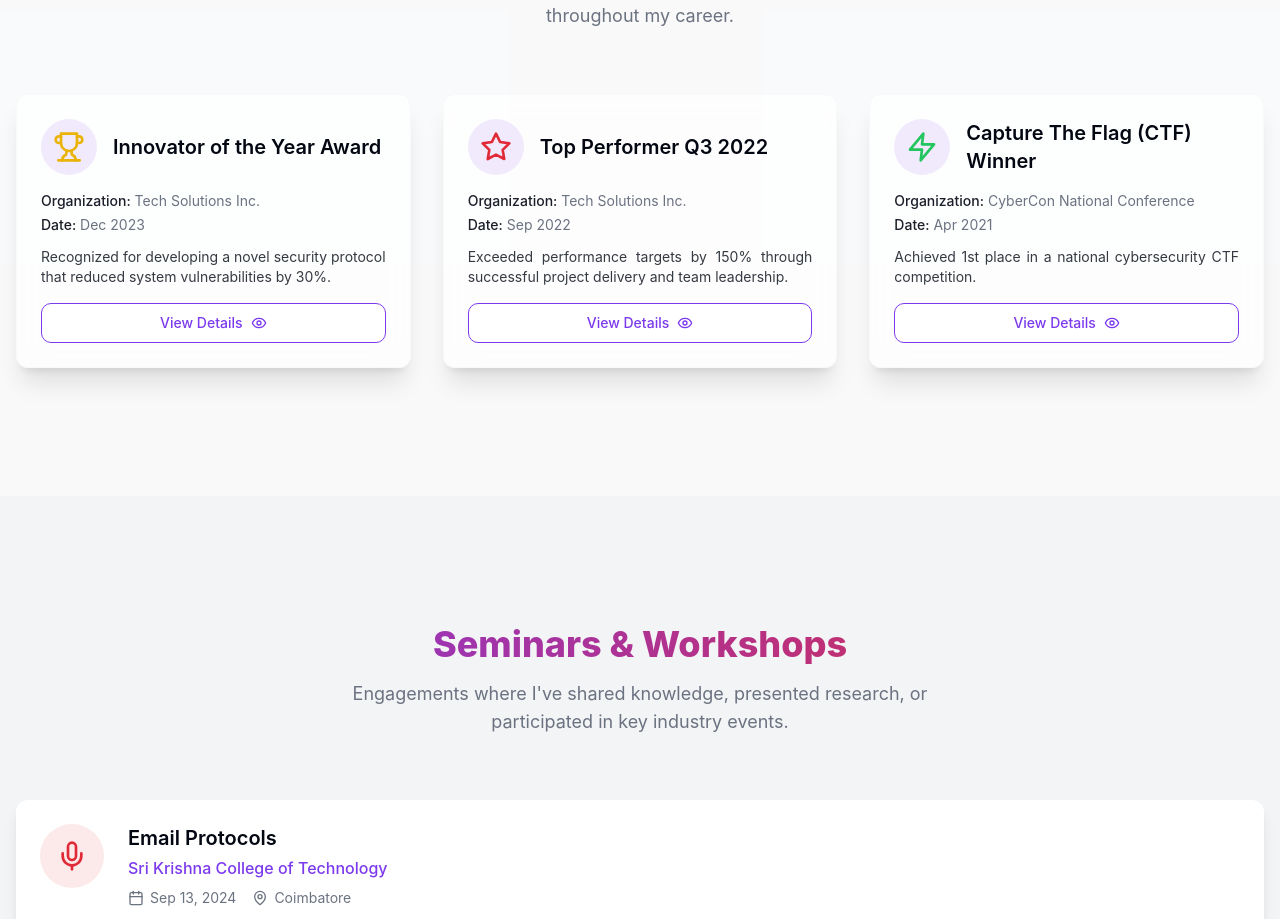
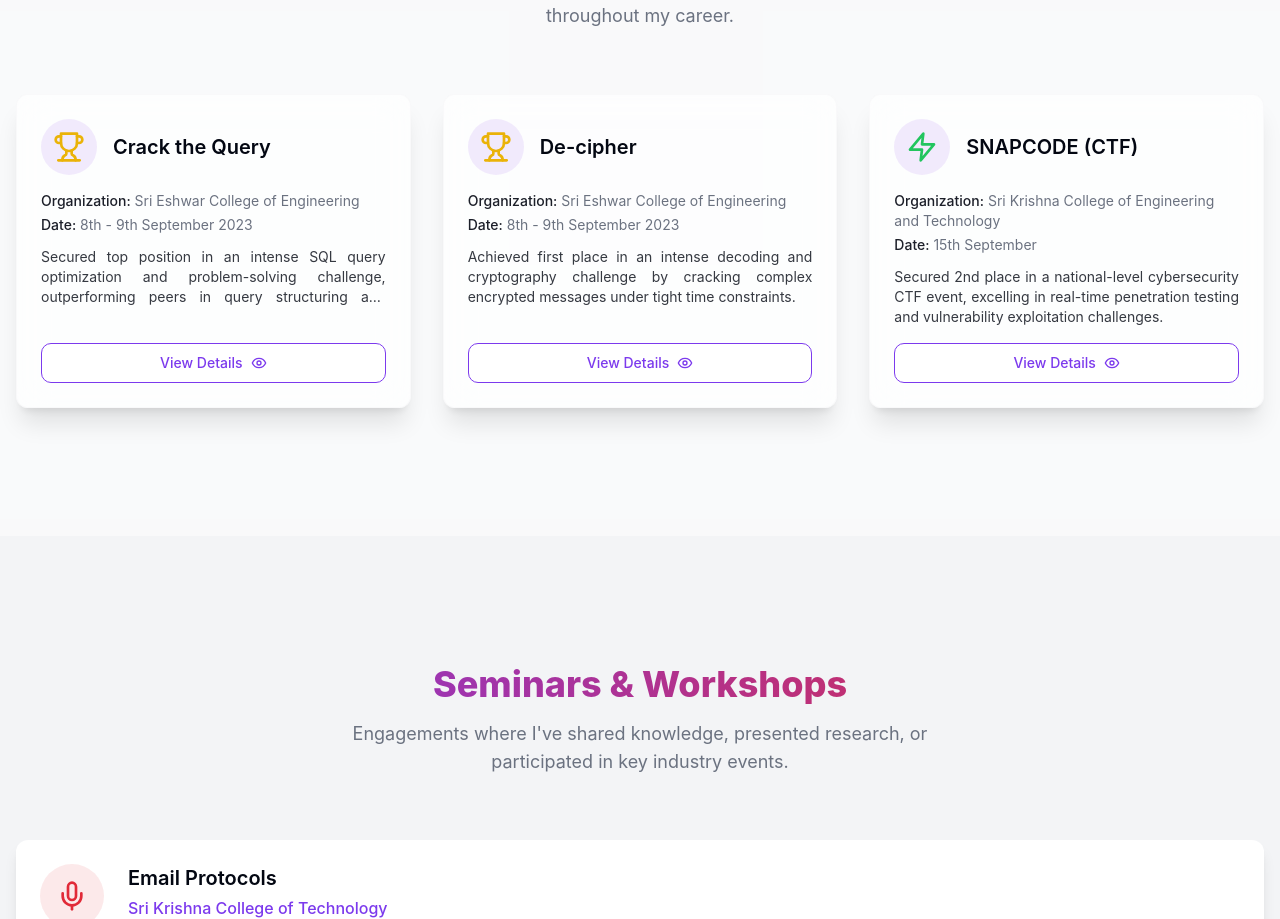
Before and after one commit to aarav-26/MyPortfolio, a React (Vite) app: page / in a window 1280 px wide. Shown: the part 4562-5481 px from the top of the page. Built offline with nearby package versions, Linux system fonts and the light colour scheme.

Commit message:
Update data.js

```diff
--- a/src/components/portfolio/data.js
+++ b/src/components/portfolio/data.js
@@ -155,50 +155,50 @@ export const projectsData = [
 
 export const achievementsData = [
   {
-    id: "innovator-award-2023",
-    title: "Innovator of the Year Award",
-    organization: "Tech Solutions Inc.",
-    eventName: "Annual Company Awards Gala",
-    date: "Dec 2023",
-    shortDescription: "Recognized for developing a novel security protocol that reduced system vulnerabilities by 30%.",
-    fullDescription: "This award acknowledges outstanding innovation and contribution to the company's security posture. The developed protocol involved a multi-layered defense strategy, significantly enhancing protection against emerging cyber threats and improving overall system resilience. The project was completed ahead of schedule and under budget.",
+    id: "01",
+    title: "Crack the Query",
+    organization: "Sri Eshwar College of Engineering",
+    eventName: "Technovista",
+    date: "8th - 9th September 2023",
+    shortDescription: "Secured top position in an intense SQL query optimization and problem-solving challenge, outperforming peers in query structuring and database management tasks.",
+    fullDescription: "This award celebrates excellence in advanced SQL query writing and database optimization. The competition tested participants on complex data retrieval, subqueries, stored procedures, and performance tuning techniques under strict time constraints. Demonstrating strong problem-solving skills and an in-depth understanding of relational database systems, the participant completed all queries with optimal performance and accuracy, earning the championship title at Technovista 2023.",
     icon: "Trophy",
-    prizeAmount: "$5,000 Bonus",
-    provider: "Tech Solutions Inc. - R&D Department",
-    certificatePhotoUrl: "https://images.unsplash.com/photo-1572021335469-31706a17aaef",
-    awardingPhotoUrl: "https://images.unsplash.com/photo-1521790797524-3f2039e80dad",
-    verifyLink: "#",
-    imageAlt: "Innovator of the Year Award certificate or trophy"
-  },
+    prizeAmount: "500 Bonus",
+    provider: "Sri Eshwar College of Engineering",
+    certificatePhotoUrl: "/images/Prize/crack_the_query.jpg",
+    awardingPhotoUrl: "/images/Prize/crack_the_query2.jpg",
+    imageAlt: "certificate or trophy"
+  }
+  ,
   {
-    id: "top-performer-q3-2022",
-    title: "Top Performer Q3 2022",
-    organization: "Tech Solutions Inc.",
-    eventName: "Quarterly Performance Review",
-    date: "Sep 2022",
-    shortDescription: "Exceeded performance targets by 150% through successful project delivery and team leadership.",
-    fullDescription: "Achieved exceptional results in project management and team collaboration, leading to the successful launch of three critical software updates. Consistently demonstrated strong problem-solving skills and a commitment to excellence, inspiring team members and contributing to a positive work environment.",
-    icon: "Star",
-    prizeAmount: "Company Stock Options",
-    provider: "Tech Solutions Inc. - Management",
-    certificatePhotoUrl: "https://images.unsplash.com/photo-1606326608606-aa0b62935f2b",
-    awardingPhotoUrl: "https://images.unsplash.com/photo-1517048676732-d65bc937f952",
-    verifyLink: "#",
-    imageAlt: "Top Performer Q3 2022 recognition letter or award"
-  },
+    id: "02",
+    title: "De-cipher",
+    organization: "Sri Eshwar College of Engineering",
+    eventName: "Technovista",
+    date: "8th - 9th September 2023",
+    shortDescription: "Achieved first place in an intense decoding and cryptography challenge by cracking complex encrypted messages under tight time constraints.",
+    fullDescription: "This award recognizes exceptional analytical thinking and cryptography skills demonstrated during the 'De-cipher' event at Technovista 2023. The competition involved solving multi-layered encryption puzzles, pattern-based decoding, and cipher text analysis. Participants were tested on classic and modern encryption schemes, including substitution, transposition, and custom cipher algorithms. The winner showcased remarkable speed, accuracy, and strategic problem-solving abilities, successfully decrypting all given challenges within record time and securing the top spot.",
+    icon: "Trophy",
+    prizeAmount: "1,000 Bonus",
+    provider: "Sri Eshwar College of Engineering",
+    certificatePhotoUrl: "/images/Prize/de_cipher2.jpg",
+    awardingPhotoUrl: "/images/Prize/de_cipher1.jpg",
+    imageAlt: "certificate or trophy"
+  }
+  ,
   {
-    id: "ctf-winner-2021",
-    title: "Capture The Flag (CTF) Winner",
-    organization: "CyberCon National Conference",
-    eventName: "CyberCon CTF Competition",
-    date: "Apr 2021",
-    shortDescription: "Achieved 1st place in a national cybersecurity CTF competition.",
-    fullDescription: "Secured first place among hundreds of participants in a challenging Capture The Flag competition, demonstrating advanced skills in penetration testing, reverse engineering, and cryptography. Successfully solved a series of complex security challenges under strict time constraints.",
+    id: "03",
+    title: "SNAPCODE (CTF)",
+    organization: "Sri Krishna College of Engineering and Technology",
+    eventName: "KRIZEN'23",
+    date: "15th September",
+    shortDescription: "Secured 2nd place in a national-level cybersecurity CTF event, excelling in real-time penetration testing and vulnerability exploitation challenges.",
+    fullDescription: "Clinched the championship title in the highly competitive 'Capture The Flag (SNAPCODE)' event during KRIZEN'23, organized by the Department of Mechatronics at Sri Krishna College of Engineering and Technology. The competition featured a series of cybersecurity challenges covering domains such as web application exploitation, reverse engineering, cryptography, steganography, and network vulnerability analysis. Demonstrating exceptional analytical and offensive security skills, the participant successfully identified vulnerabilities, captured all security flags, and resolved complex security puzzles ahead of all other participants. The performance highlighted proficiency in ethical hacking, incident response, and secure coding principles under high-pressure, time-bound conditions.",
     icon: "Zap",
-    prizeAmount: "Gaming Laptop & Bragging Rights",
-    provider: "CyberCon Organization Committee",
-    certificatePhotoUrl: "https://images.unsplash.com/photo-1593113646773-028c64a8f1db",
-    awardingPhotoUrl: "https://images.unsplash.com/photo-1542744173-8e7e53415bb0",
+    prizeAmount: "₹1,000",
+    provider: "Department of Mechatronics",
+    certificatePhotoUrl: "/images/Prize/snapcode.jpg",
+    awardingPhotoUrl: null,
     verifyLink: "#",
     imageAlt: "CTF Winner announcement or trophy photo"
   },
```
